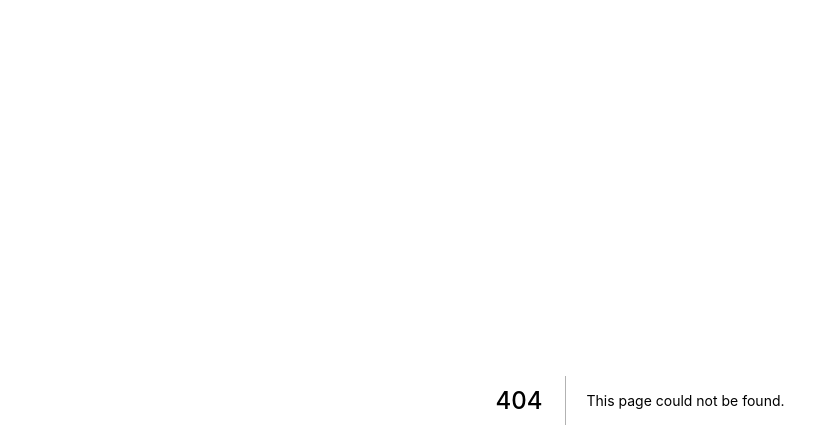
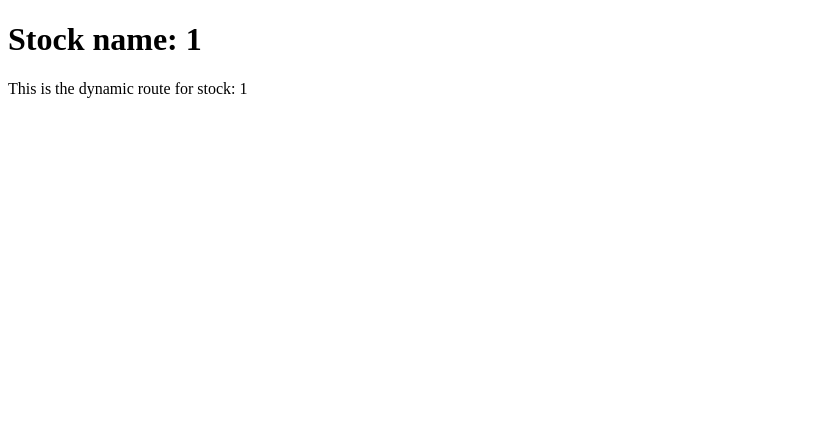
Before and after one commit to pixelhijack/next-stock-search, a Next.js app: page /detail/1 in a window 1280 px wide. Before the commit this address had no page. Shown: the top 448 px of the page, without its empty margins (0-839 px from the left). Built offline with nearby package versions, Linux system fonts and the light colour scheme.

Commit message:
[Search view] Query keyword to url for dynamic backend results

```diff
--- /dev/null
+++ b/pages/detail/[stock].js
@@ -0,0 +1,13 @@
+import { useRouter } from "next/router";
+
+export default function DetailView() {
+  const router = useRouter();
+  const { stock } = router.query;
+
+  return (
+    <div>
+      <h1>Stock name: {stock}</h1>
+      <p>This is the dynamic route for stock: {stock}</p>
+    </div>
+  );
+}
```
Also changed, not shown: pages/index.js (+12 -1 lines).
